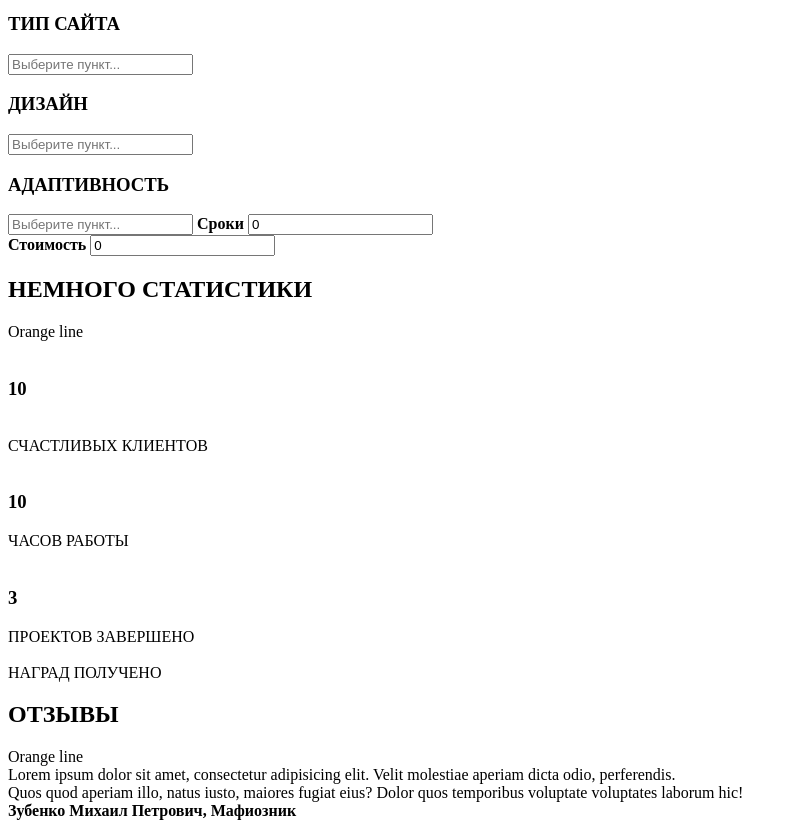
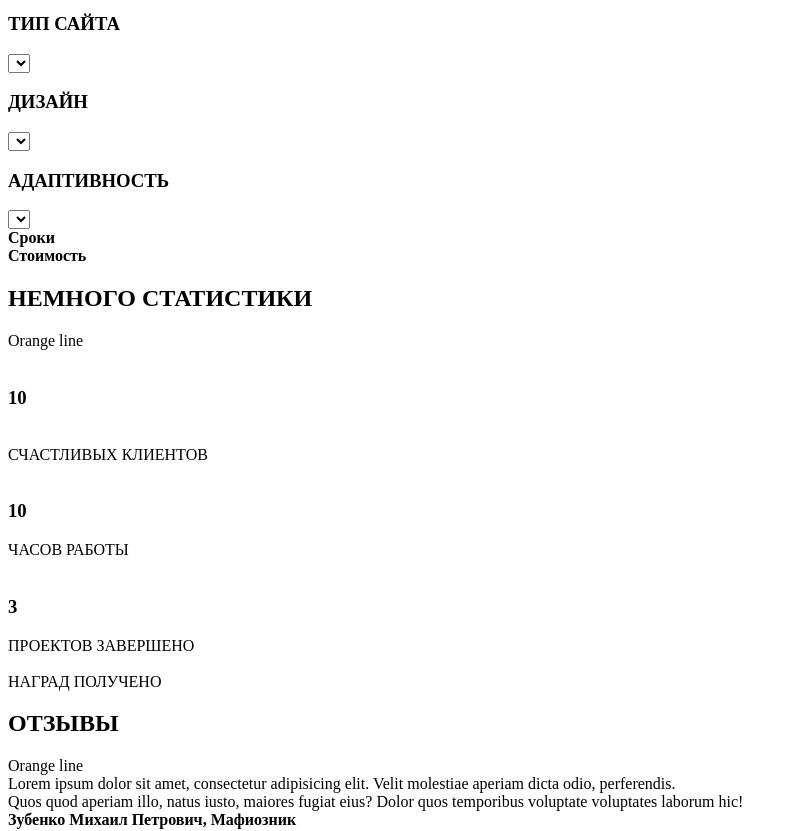
Before and after one commit to AlexStenin/AlexStenin.github.io, a plain HTML site: page src/index.html in a window 1280 px wide. Shown: the part 1260-2091 px from the top of the page, without its empty margins (0-797 px from the left). Drawn offline with Linux system fonts and the light colour scheme.

Commit message:
Внёс изменения по наставлениям сенсея

```diff
--- a/src/index.html
+++ b/src/index.html
@@ -133,20 +133,19 @@
             <form action="#" name="calc">
 
                 <h3>ТИП САЙТА</h3>
-                 <input type="text" placeholder="Выберите пункт...">
+                <select name="type_site" id="1" placeholder="Выберите пункт..."></select>
 
                 <h3>ДИЗАЙН</h3>
-                 <input type="text" placeholder="Выберите пункт...">
+                <select name="design" placeholder="Выберите пункт..."></select>
 
                 <h3>АДАПТИВНОСТЬ</h3>
-                 <input type="text" placeholder="Выберите пункт...">
+                <select name="adapt" placeholder="Выберите пункт..."></select>
 
-                 <span><b>Сроки</b></span>
-                 <input type="number" value="0">
-                 <br>
+                <br>
+                <span><b>Сроки</b></span>
+                <br>
+                <span><b>Стоимость</b></span>
 
-                 <span><b>Стоимость</b></span>
-                 <input type="number" value="0">
 
              </form>
             </div>
@@ -194,14 +193,11 @@
 
                 <div class="scroller">
 
-                <form action="" name="scroll">
                     <!--<img src="#" alt=""> фото из рандомного чела сделать по меньше в круге в css-->
                     <span>Lorem ipsum dolor sit amet, consectetur adipisicing elit. Velit molestiae aperiam dicta odio, perferendis. <br>
                     Quos quod aperiam illo, natus iusto, maiores fugiat eius? Dolor quos temporibus voluptate voluptates laborum hic!</span>
                     <br>
                     <span><b>Зубенко Михаил Петрович, Мафиозник</b></span>
-
-                </form>
 
                 </div>
             </div>
```
